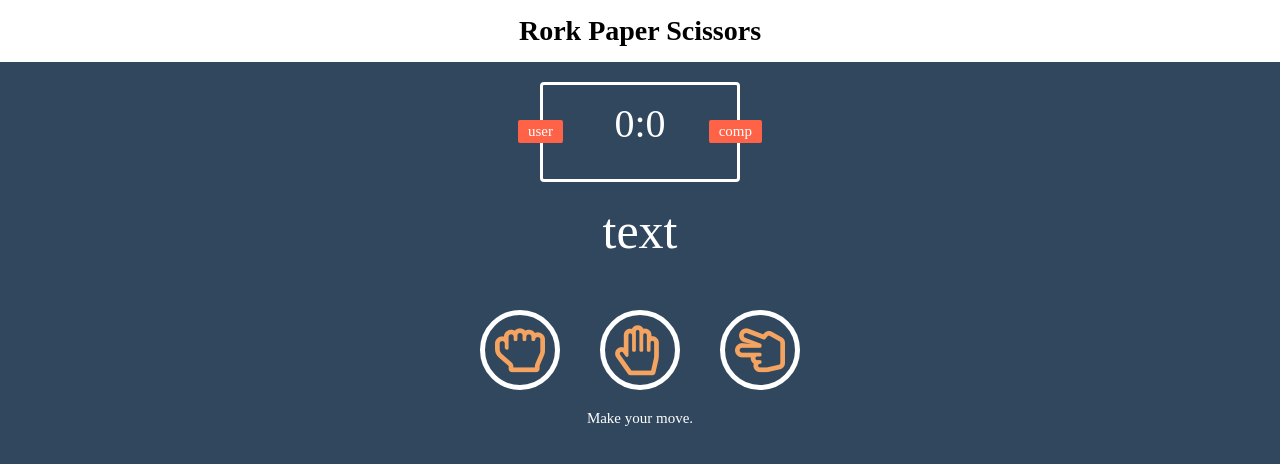
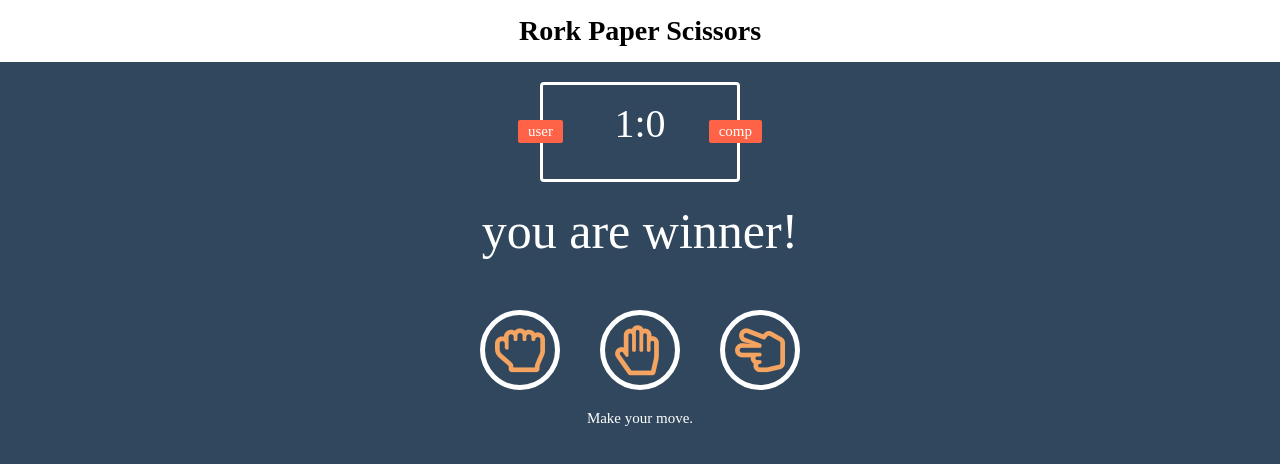
Before and after one commit to Choharim/rockPaperScissors, a plain HTML site: page index.html in a window 1280 px wide. Both pictures are taken after a click on the element 520 px from the left and 350 px from the top of the page. Drawn offline with Linux system fonts and the light colour scheme.

Commit message:
Add ScoreChange

```diff
--- a/index copy.js
+++ b/index copy.js
@@ -2,13 +2,20 @@ const choices = document.querySelector(".choices");
 const rock = choices.querySelector("#rock");
 const paper = choices.querySelector("#paper");
 const scissors = choices.querySelector("#scissors");
+const result = document.querySelector(".result");
+const resultText = result.querySelector("p");
+const scoreBoard = document.querySelector(".score_bord");
+const userScore = scoreBoard.querySelector("#user_score");
+const compScore = scoreBoard.querySelector("#comp_score");
 
-
+let array = [];
+  let userChoice =0;
+  let compChoice =0;
+  let userTotal = 0;
+  let compTotal = 0;
 
  function gameStart(event){
-  let array = [];
-  let userChoice =0;
-  let compChoice =0;
+
   array.push(rock.id);
   array.push(paper.id);
   array.push(scissors.id);
@@ -27,11 +34,16 @@ const scissors = choices.querySelector("#scissors");
     function compare(){
       if(userChoice == compChoice){
 
-       console.log("draw");
+        resultText.innerText="draw";
+
       }else if(userChoice-compChoice == 1 || userChoice-compChoice == -2 ){
-        console.log("you are winner!");
+        resultText.innerText="you are winner!";
+
+        userScore.innerText= userTotal += 1;
+
       }else {
-       console.log("you are loser!");
+        resultText.innerText="you are loser!";
+        compScore.innerText= compTotal += 1;
       }
     }
  }
--- a/index.html
+++ b/index.html
@@ -22,7 +22,7 @@
       <div id="comp_lable" class="badge">comp</div>
     </div>
     <div class="result">
-      <p>text</p>
+      <p>hellow let's start!</p>
     </div>
     <div class="choices">
       <div id="rock" class="choice">
```
